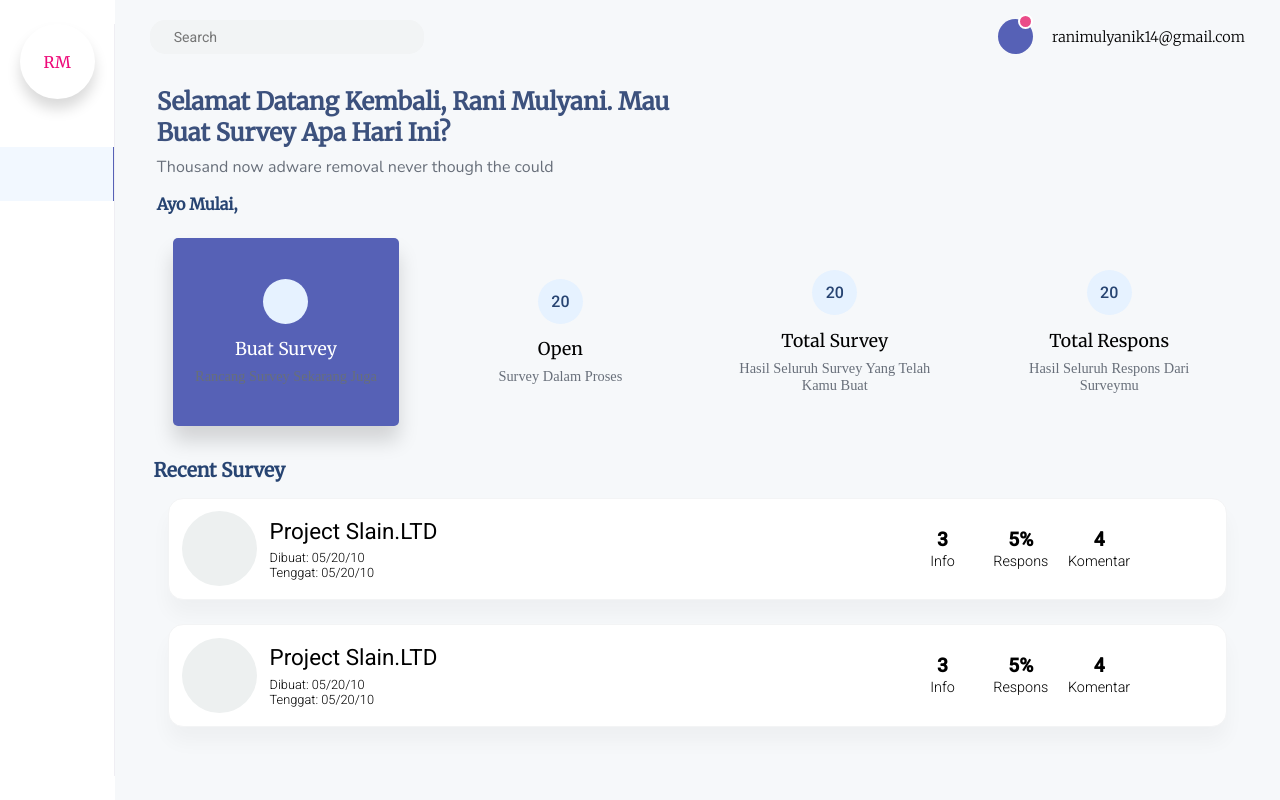
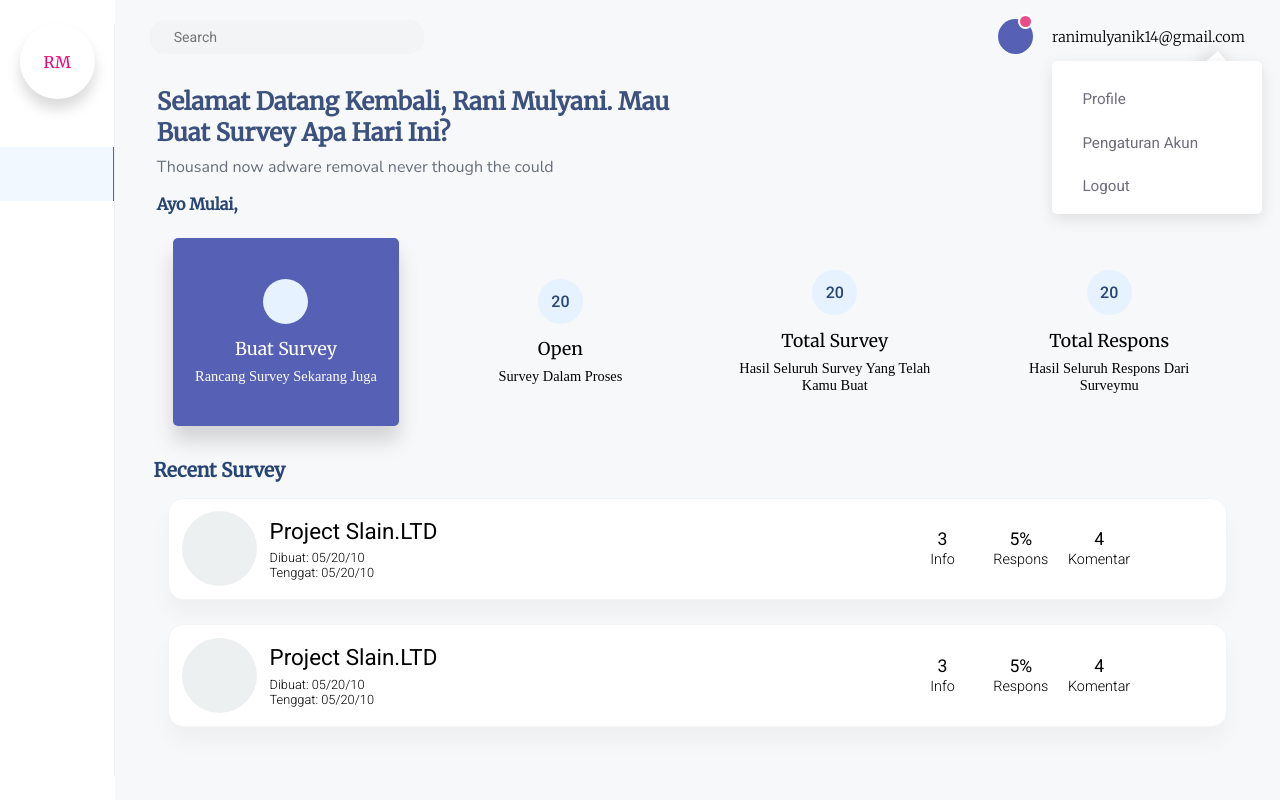
Before and after one commit to tychoandreakos/SURVEY-STMIK-AMIK-BANDUNG, a React (Create React App) app: page / in a window 1280 px wide. Built offline with nearby package versions, Linux system fonts and the light colour scheme.

Commit message:
finished dropdown

```diff
--- a/src/Components/Dashboard/Panel/style.scss
+++ b/src/Components/Dashboard/Panel/style.scss
@@ -49,7 +49,6 @@ $Roboto: 'Roboto', sans-serif;
     text-transform: capitalize;
     text-align: center;
     margin-top: 0.5rem;
-    color: #686f7a;
     font: {
       size: 0.9rem;
     }
--- a/src/Components/Dashboard/Search/style.scss
+++ b/src/Components/Dashboard/Search/style.scss
@@ -11,8 +11,8 @@ $roboto: 'Roboto', sans-serif;
   border: 1px solid transparent;
 
   &:focus-within {
-    border: 1px solid #a7b4cc;
-    box-shadow: 0 5px 15px rgba(0, 0, 0, 0.15);
+    border: 1px solid #a7b4cc63;
+    box-shadow: 0 5px 15px #a7b4cc63;
   }
 
   input {
--- a/src/Components/Dashboard/Survey/style.scss
+++ b/src/Components/Dashboard/Survey/style.scss
@@ -10,6 +10,12 @@ $Roboto: 'Roboto', sans-serif;
   background: #fff;
   justify-content: space-between;
   box-shadow: 0 15px 20px rgba(0, 0, 0, 0.034);
+  cursor: pointer;
+  transition: border 0.3s ease-in-out;
+
+  &:hover {
+    border: 1px solid #5661b6;
+  }
 
   .first,
   .second {
@@ -42,7 +48,8 @@ $Roboto: 'Roboto', sans-serif;
     font-weight: 300;
 
     h4 {
-      font-size: 1.2rem;
+      font-size: 1.1rem;
+      font-weight: 400;
     }
 
     span {
--- /dev/null
+++ b/src/Components/Dashboard/UserAccount/DropdownUser/index.js
@@ -0,0 +1,45 @@
+import React from 'react';
+
+import { Icon } from '@iconify/react';
+import heart from '@iconify/icons-mdi/heart';
+import settingAccount from '@iconify/icons-mdi/cog-outline';
+import logout from '@iconify/icons-mdi/logout-variant';
+
+import './style.scss';
+
+const DropdownUser = () => {
+  const data = [
+    {
+      title: 'profile',
+      link: '#',
+      icon: heart,
+    },
+    {
+      title: 'pengaturan akun',
+      link: '#',
+      icon: settingAccount,
+    },
+    {
+      title: 'logout',
+      link: '#',
+      icon: false,
+    },
+  ];
+  const dropdownEl = data.map((menu, i) => (
+    <li key={i}>
+      {menu.icon ? <Icon icon={menu.icon} /> : null}
+      <a href={menu.link}>{menu.title}</a>
+    </li>
+  ));
+
+  return (
+    <>
+      <div className='caret'></div>
+      <div className='dropdown'>
+        <ul>{dropdownEl}</ul>
+      </div>
+    </>
+  );
+};
+
+export default DropdownUser;
--- /dev/null
+++ b/src/Components/Dashboard/UserAccount/DropdownUser/style.scss
@@ -0,0 +1,57 @@
+$Roboto: 'Roboto', serif;
+
+.caret {
+  position: absolute;
+  background: #fff;
+  width: 25px;
+  height: 25px;
+  right: 1rem;
+  top: 2.3rem;
+  box-shadow: 0px 5px 15px rgba(0, 0, 0, 0.1);
+  transform: rotate(140deg);
+}
+.dropdown {
+  background: #fff;
+  box-shadow: 0px 5px 15px rgba(0, 0, 0, 0.1);
+  border: {
+    bottom: 6px solid #fff;
+  }
+  border-radius: 5px;
+  position: absolute;
+  top: 120%;
+  width: 210px;
+
+  ul {
+    width: 100%;
+    list-style: none;
+    color: rgb(110, 109, 122);
+
+    font: {
+      size: 0.95rem;
+      family: $Roboto;
+    }
+
+    li {
+      display: flex;
+      align-items: center;
+      padding: 0.8rem 1.5rem;
+      transition: color 0.2s ease;
+
+      &:hover {
+        background: #5661b610;
+        color: #000;
+      }
+
+      &:first-child {
+        margin-top: 1rem;
+      }
+
+      a {
+        margin-left: 0.4rem;
+        color: inherit;
+        text-decoration: none;
+        text-transform: capitalize;
+      }
+    }
+  }
+}
--- a/src/Components/Dashboard/UserAccount/index.js
+++ b/src/Components/Dashboard/UserAccount/index.js
@@ -1,6 +1,8 @@
 import React from 'react';
 
 import './style.scss';
+
+import DropdownUser from './DropdownUser';
 
 import { Icon } from '@iconify/react';
 import caret from '@iconify/icons-mdi/caret-down';
@@ -21,6 +23,7 @@ const UserAccount = () => {
       <div className='email'>
         <h3>{email}</h3>
         <Icon icon={caret} />
+        <DropdownUser />
       </div>
     </div>
   );
--- a/src/Components/Dashboard/UserAccount/style.scss
+++ b/src/Components/Dashboard/UserAccount/style.scss
@@ -42,6 +42,7 @@ $size-notif-wrapper: 35px;
     display: flex;
     align-items: center;
     cursor: pointer;
+    position: relative;
 
     h3 {
       font: {
```
